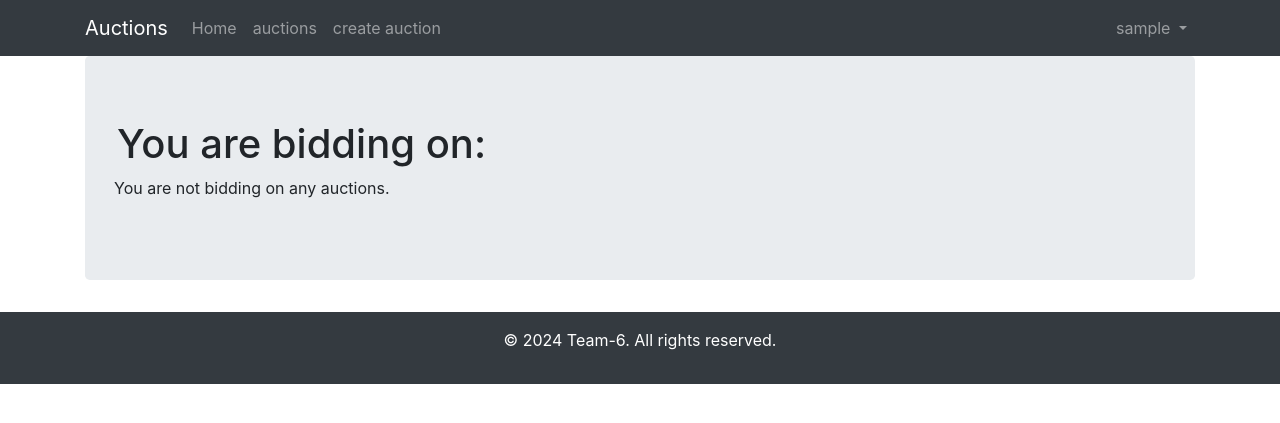
After one commit to nightecz/auction_portal_final_project, a Django app: page /auctions/bidding in a window 1280 px wide. The commit adds this page. Shown: the top 423 px of the page. Run offline with Django 5.2, Linux system fonts and the light colour scheme; the visitor is signed in with stand-in values (Sample User, id 1); data that the repository does not hold is empty; some libraries are stand-ins or nearby versions.

Commit message:
- debug filtration by subcategories - possible to create auction with subcategories - add conditions for create auctions, now onle 1 main category is possible and 2 subcaregories - debug in AuctionUpdateForm - now subcategories are visible - two new features on index.html (list of recently added and ending soon auctions) - styles.css added on index.html pictures - small design changes - Auctions just ended filter on index.html added - new list in profile - bidding (showing auctions where bidder = user did bid)

```diff
--- a/final_project/settings.py
+++ b/final_project/settings.py
@@ -61,7 +61,7 @@ TEMPLATES = [
     {
         'BACKEND': 'django.template.backends.django.DjangoTemplates',
         'DIRS': [],
-        'APP_DIRS': True,
+        'APP_DIRS': True, # allow searching templates in applications
         'OPTIONS': {
             'context_processors': [
                 'django.template.context_processors.debug',
--- a/final_project/urls.py
+++ b/final_project/urls.py
@@ -6,7 +6,7 @@ from django.urls import path
 from viewer.views import (index, CustomLoginView, ProfileView, RegisterView, AuctionView, WatchlistView,
                           AuctionCreateView, ProfileEditView, AuctionDetailView, AuctionSellingView, PlaceBidView,
                           AddToWatchlistView, WatchlistDeleteView, AuctionSearchView, AuctionUpdateView,
-                          SellerConfirmView, BuyerConfirmView, AuctionCancelView)
+                          SellerConfirmView, BuyerConfirmView, AuctionCancelView, AuctionBiddingView)
 
 
 urlpatterns = [
@@ -20,14 +20,15 @@ urlpatterns = [
     path('profile/edit/', ProfileEditView.as_view(), name='profile_edit'),
 
     path('auctions/', AuctionView.as_view(), name='auctions'),
+    path('auctions/my_auctions/', AuctionSellingView.as_view(), name='my_auctions'),
+    path('auctions/bidding', AuctionBiddingView.as_view(), name='bidding'),
+
     path('auction_create/', AuctionCreateView.as_view(), name='auction_create'),
     path('auction/detail/<int:id>/', AuctionDetailView.as_view(), name='auction_detail'),
-    path('auctions/my_auctions/', AuctionSellingView.as_view(), name='my_auctions'),
     path('auction/bid/', PlaceBidView.as_view(), name='place_bid'),
     path('auction/advanced_search', AuctionSearchView.as_view(), name='advanced_search'),
     path('auction/update/<pk>', AuctionUpdateView.as_view(), name='auction_update'),
     path('auction/cancel/<pk>/', AuctionCancelView.as_view(), name='auction_cancel'),
-
 
     path('auction/<int:purchase_id>/buyer-confirmation/', BuyerConfirmView.as_view(), name='buyer_confirmation'),
     path('auction/<int:purchase_id>/seller-confirmation/', SellerConfirmView.as_view(), name='seller_confirmation'),
--- /dev/null
+++ b/viewer/templates/auctions/bidding.html
@@ -0,0 +1,27 @@
+{% extends 'base.html' %}
+{% load static %}
+
+{% block content %}
+<h1>You are bidding on:</h1>
+
+<div class="row">
+    {% for auction in auctions %}
+        <div class="col-md-4">
+            <div class="card mb-3">
+                {% if auction.image %}
+                <img src="{{ auction.image.url }}" class="card-img-top" alt="{{ auction.name }}">
+                {% else %}
+                <img src="{% static 'images/default-auction-image.jpg' %}" class="card-img-top" alt="Default image">
+                {% endif %}
+                <div class="card-body">
+                    <h5 class="card-title">{{ auction.name }}</h5>
+                    <p class="card-text">Current Price: ${{ auction.current_price }}</p>
+                    <a href="{% url 'auction_detail' auction.id %}" class="btn btn-primary">View Auction</a>
+                </div>
+            </div>
+        </div>
+    {% empty %}
+        <p>You are not bidding on any auctions.</p>
+    {% endfor %}
+</div>
+{% endblock %}
--- a/viewer/templates/base.html
+++ b/viewer/templates/base.html
@@ -66,6 +66,7 @@
                         <div class="dropdown-menu" aria-labelledby="navbarDropdownMenuLink">
                             <a class="dropdown-item" href="{% url 'profile' %}">Profile</a>
                             <a class="dropdown-item" href="{% url 'my_auctions' %}">My Auctions</a>
+                            <a class="dropdown-item" href="{% url 'bidding' %}">Bidding</a>
                             <a class="dropdown-item" href="{% url 'watchlist' %}">Watchlist</a>
                             <form action="{% url 'logout' %}" method="POST" style="display: inline;">
                                 {% csrf_token %}
--- a/viewer/views.py
+++ b/viewer/views.py
@@ -29,14 +29,16 @@ from viewer.models import Watchlist, Auction, User, Profile, Bid, Purchase
 def index(request):
     value = request.GET.get('value', '')
     main_categories = Category.objects.filter(parent__isnull=True)  # only main categories
-    recent_auctions = Auction.objects.filter(status="Running").order_by('-start_time')[:5]  # showing recently added auctions
-    ending_soon_auctions = Auction.objects.filter(status="Running", end_time__gt=timezone.now()).order_by('end_time')[:5] # ending soon auctions
+    recent_auctions = Auction.objects.filter(status="Running").order_by('-start_time')[:4]  # showing recently added auctions
+    ending_soon_auctions = Auction.objects.filter(status="Running", end_time__gt=timezone.now()).order_by('end_time')[:4] # ending soon auctions
+    ended_auctions = Auction.objects.filter(status__in=["Closed", "Sold"]).order_by('-end_time')[:4]
 
     return render(request, 'index.html', {
         'value': value,
         'main_categories': main_categories,
         'recent_auctions': recent_auctions,
-        'ending_soon_auctions': ending_soon_auctions
+        'ending_soon_auctions': ending_soon_auctions,
+        'ended_auctions': ended_auctions
     })
 class RegisterView(FormView):
     template_name = 'registration/register.html'
@@ -165,7 +167,7 @@ class AuctionSearchView(ListView):
     def get_queryset(self):
         query = self.request.GET.get('q', '')
         auctions = Auction.objects.all()
-        status = self.request.GET.get('status')  # gets status from GET parameter
+        status = self.request.GET.get('status', 'Running')  # gets status from GET parameter, default in search is status 'Running'
 
         # Filtering by user task (keyword)
         if query:
@@ -334,6 +336,16 @@ class AuctionCancelView(View):
         messages.success(request, "Auction have been cancelled.")
         return redirect(self.success_url)
 
+@method_decorator(login_required, name='dispatch')
+class AuctionBiddingView(ListView):
+    template_name = "auctions/bidding.html"
+    model = Auction
+    context_object_name = "auctions"
+
+    def get_queryset(self):
+        # getting auctions by bids, where user is also bidder
+        return Auction.objects.filter(bids__bidder=self.request.user).distinct()
+
 class PlaceBidView(FormView):
     template_name = 'auction_detail.html'
     form_class = BidForm
```
Also changed, not shown: viewer/templates/index.html (+25 -3 lines).
